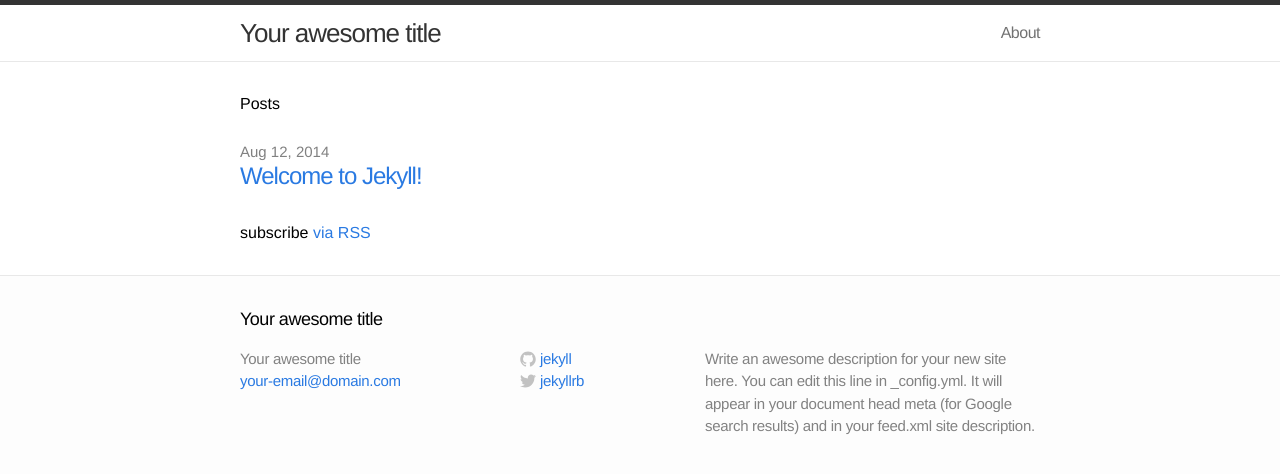
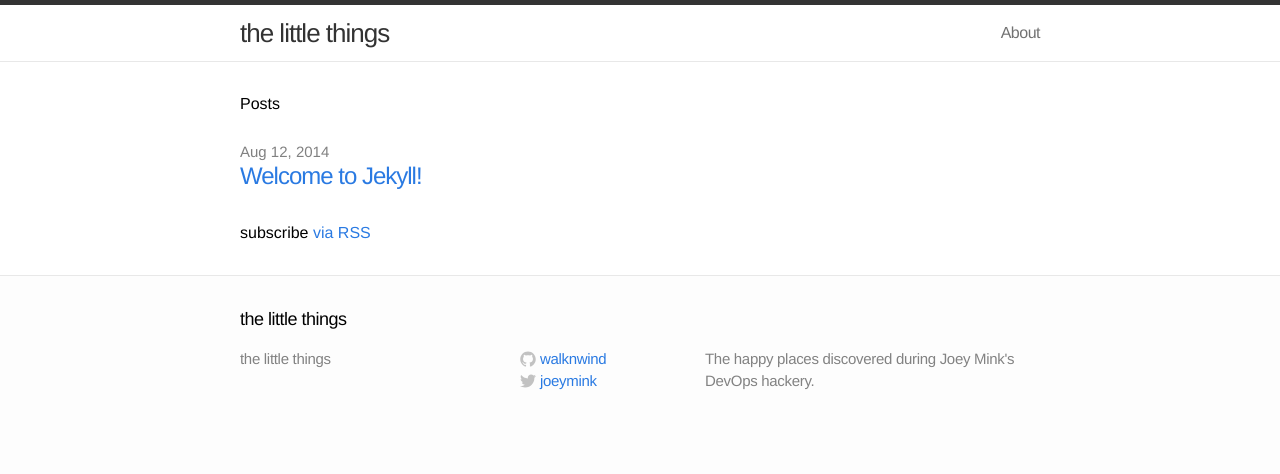
Before and after one commit to joeymink/walknwind.github.io, a Jekyll site: the page built from index.html, in a window 1280 px wide. Shown: the top 474 px of the page. Built offline with Jekyll 4.4.1, drawn with Linux system fonts in a browser that asks for light colours.

Commit message:
personalize jekyll config

```diff
--- a/_config.yml
+++ b/_config.yml
@@ -1,11 +1,11 @@
 # Site settings
-title: Your awesome title
-email: your-email@domain.com
-description: "Write an awesome description for your new site here. You can edit this line in _config.yml. It will appear in your document head meta (for Google search results) and in your feed.xml site description."
+title: the little things
+#email: your-email@domain.com
+description: "The happy places discovered during Joey Mink's DevOps hackery."
 baseurl: ""
-url: "http://yourdomain.com"
-twitter_username: jekyllrb
-github_username:  jekyll
+url: "http://walknwind.github.io"
+twitter_username: joeymink
+github_username:  walknwind
 
 # Build settings
 markdown: kramdown
```
